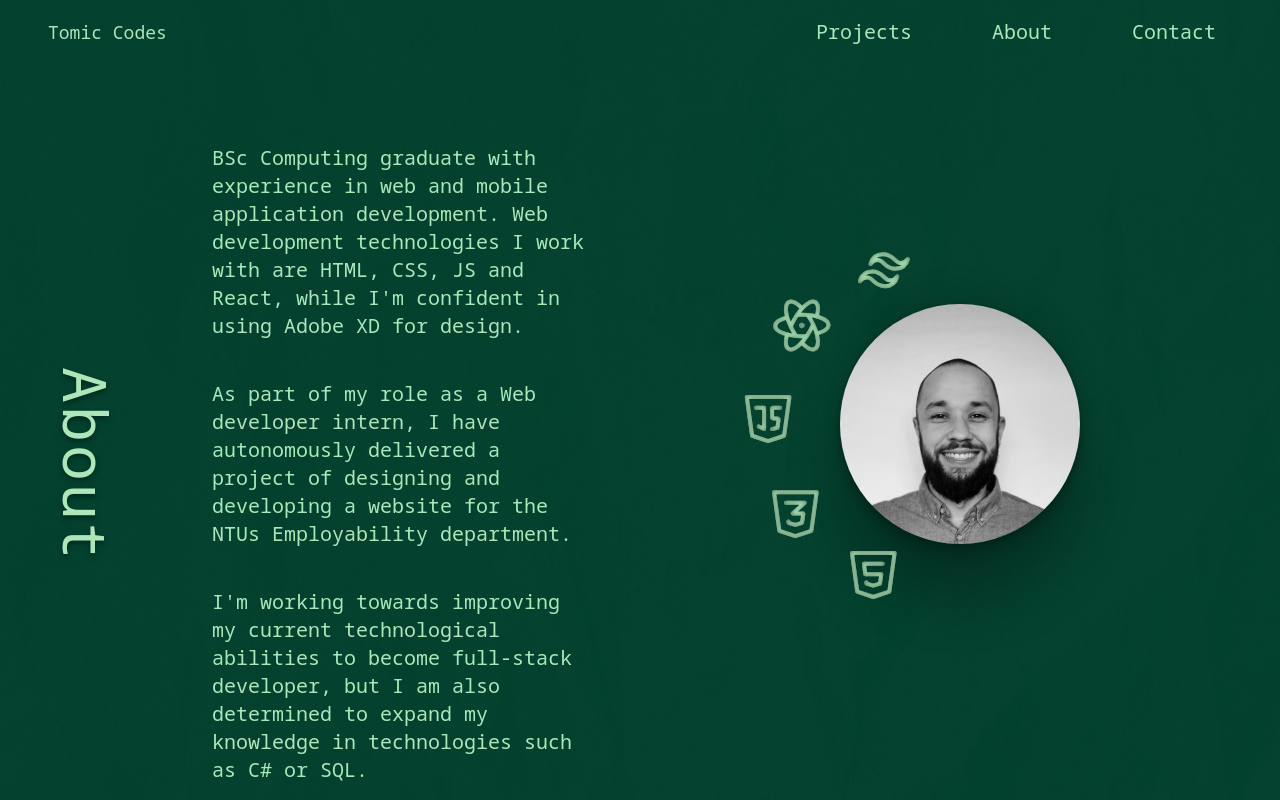
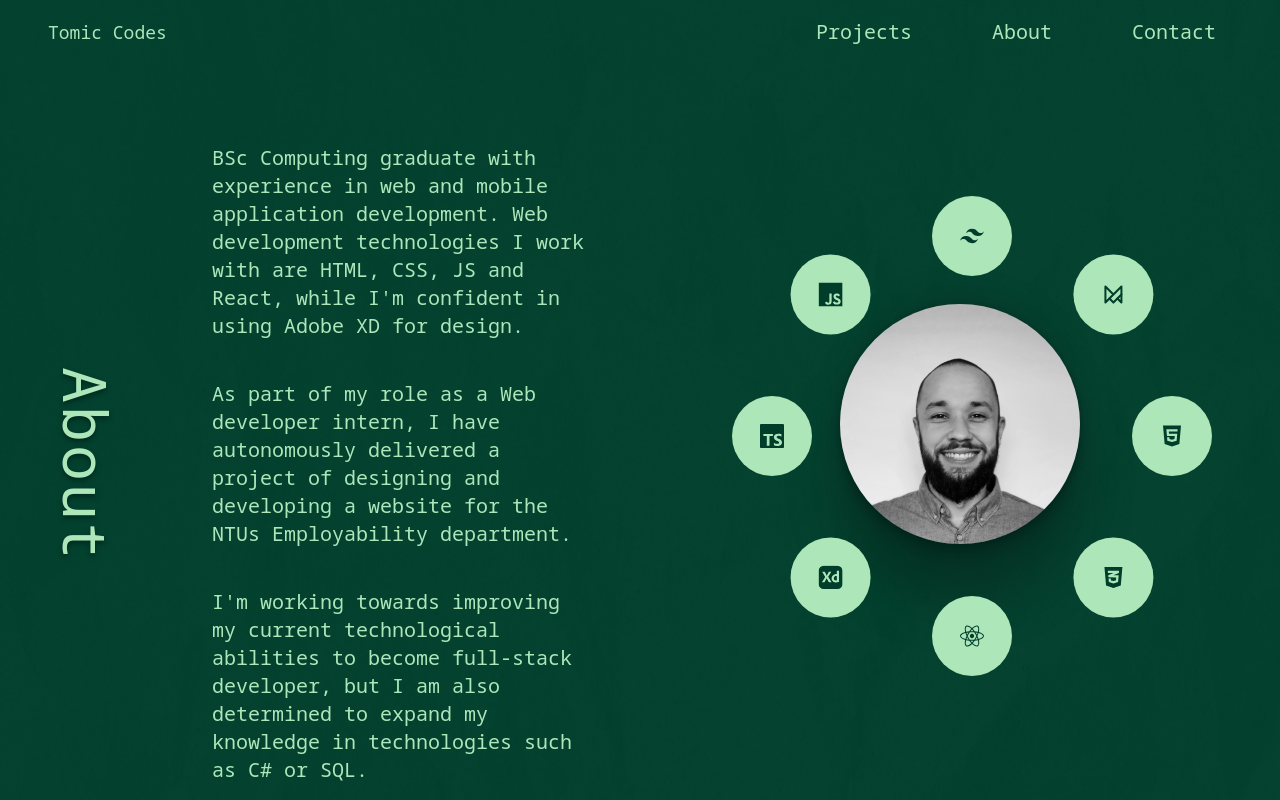
Before and after one commit to Tomato25/tomato_portfolio, a Next.js app: page /about in a window 1280 px wide. Built offline with nearby package versions, Linux system fonts and the light colour scheme.

Commit message:
about redesign

```diff
--- a/app/about/aboutAnimations.tsx
+++ b/app/about/aboutAnimations.tsx
@@ -14,7 +14,7 @@ export const sectionContainerVariants = {
   visible: {
     opacity: 1,
     transition: {
-      delay: 1.5,
+      delay: 0.8,
       staggerChildren: 0.5,
     },
   },
--- a/app/about/components/Education.tsx
+++ b/app/about/components/Education.tsx
@@ -15,7 +15,6 @@ import {
   ulVariants,
   sectionContainerVariants,
 } from "../aboutAnimations";
-import { techVariants } from "../../animations/svgAnimations";
 import { Education } from "@/public/aboutContent";
 
 export default function EducationComponent() {
--- /dev/null
+++ b/app/about/components/IconCircle.jsx
@@ -0,0 +1,42 @@
+import profileImg from "public/Images/profileImg.jpg";
+import {faHeart, faStar, faBell, faEnvelope} from "react-icons/fa"
+import { FontAwesomeIcon } from '@fontawesome/react-fontawesome';
+
+
+const CircleIcons = () => {
+    const icons = [faHeart, faStar, faBell, faEnvelope];
+
+    const renderIcons = () => {
+      const totalIcons = icons.length;
+      const angle = 360 / totalIcons;
+
+      return icons.map((icon, index) => {
+        const rotation = angle * index;
+        const iconStyle = {
+          transform: `rotate(${rotation}deg)`,
+        };
+
+        return (
+          <div
+            className="circle-icon absolute top-1/2 left-1/2 transform -translate-x-1/2 -translate-y-1/2"
+            style={iconStyle}
+            key={index}
+          >
+            <FontAwesomeIcon icon={icon} />
+          </div>
+        );
+      });
+    };
+
+    return (
+      <div className="circle-icons-container relative flex flex-col items-center justify-center">
+        <div className="circle-icons-image absolute z-10 flex items-center justify-center w-40 h-40 rounded-full overflow-hidden">
+          <img src={profileImg} alt="Circle" className="w-full h-full object-cover" />
+        </div>
+        <div className="circle-icons relative w-40 h-40">{renderIcons()}</div>
+      </div>
+    );
+  };
+
+
+  export default CircleIcons;
--- a/app/about/components/ProfileCircle.jsx
+++ b/app/about/components/ProfileCircle.jsx
@@ -2,134 +2,119 @@ import React from "react";
 import "./ProfileCircle.scss";
 import profileImg from "public/Images/profileImg.jpg";
 import Image from "next/image";
-
+import { motion } from "framer-motion";
+import { FaHtml5, FaCss3Alt, FaReact  } from "react-icons/fa";
+import {SiAdobexd, SiTypescript, SiJavascript, SiTailwindcss} from "react-icons/si";
+import {TbBrandFramerMotion} from "react-icons/tb"
 function ProfileCircle() {
   return (
     <div>
       <div className="profileImgContainer">
         <ul className="circle-container">
           <li>
-            <svg
-              xmlns="http://www.w3.org/2000/svg"
-              class="icon icon-tabler icon-tabler-brand-html5"
-              viewBox="0 0 24 24"
-              stroke-width="1.5"
-              stroke="#ADE6B9"
-              fill="none"
-              stroke-linecap="round"
-              stroke-linejoin="round"
-            >
-              <g filter="url(#myfilters)">
-                <path stroke="none" d="M0 0h24v24H0z" fill="none" />
-                <path d="M20 4l-2 14.5l-6 2l-6 -2l-2 -14.5z" />
-                <path d="M15.5 8h-7l.5 4h6l-.5 3.5l-2.5 .75l-2.5 -.75l-.1 -.5" />
-              </g>
-            </svg>
+          <motion.div
+                    whileHover={{
+                      rotate: 360,
+                      scale: 1.1,
+                      transition: { duration: 0.8, type: "spring" },
+                    }}
+                    whileTap={{ rotate: -20, scale: 0.8 }}
+                    className="h-14 w-14 xl:h-20 xl:w-20 text-2xl  :text-4xl flex items-center justify-center rounded-full bg-lightGreen text-green "
+                  >
+                    < FaHtml5 />
+                  </motion.div>
           </li>
           <li>
-            <svg
-              xmlns="http://www.w3.org/2000/svg"
-              class="icon icon-tabler icon-tabler-brand-css3"
-              viewBox="0 0 24 24"
-              stroke-width="1.5"
-              stroke="#ADE6B9"
-              fill="none"
-              stroke-linecap="round"
-              stroke-linejoin="round"
-            >
-              <filter id="myfilters">
-                <feOffset dx="0" dy="0" />
-
-                <feGaussianBlur stdDeviation="1" result="offset-blur" />
-
-                <feComposite
-                  operator="out"
-                  in="SourceGraphic"
-                  in2="offset-blur"
-                  result="inverse"
-                />
-
-                <feFlood
-                  flood-color="black"
-                  flood-opacity=".95"
-                  result="color"
-                />
-                <feComposite
-                  operator="in"
-                  in="color"
-                  in2="inverse"
-                  result="shadow"
-                />
-
-                <feComposite operator="over" in="shadow" in2="SourceGraphic" />
-              </filter>
-              <g filter="url(#myfilters)">
-                <path stroke="none" d="M0 0h24v24H0z" fill="none" />
-                <path d="M20 4l-2 14.5l-6 2l-6 -2l-2 -14.5z" />
-                <path d="M8.5 8h7l-4.5 4h4l-.5 3.5l-2.5 .75l-2.5 -.75l-.1 -.5" />
-              </g>
-            </svg>
+          <motion.div
+                    whileHover={{
+                      rotate: 360,
+                      scale: 1.1,
+                      transition: { duration: 0.8, type: "spring" },
+                    }}
+                    whileTap={{ rotate: -20, scale: 0.8 }}
+                    className="h-14 w-14 xl:h-20 xl:w-20 text-2xl  :text-4xl flex items-center justify-center rounded-full bg-lightGreen text-green "
+                  >
+                    <FaCss3Alt />
+                  </motion.div>
           </li>
           <li>
-            <svg
-              xmlns="http://www.w3.org/2000/svg"
-              class="icon icon-tabler icon-tabler-brand-javascript"
-              viewBox="0 0 24 24"
-              stroke-width="1.5"
-              stroke="#ADE6B9"
-              fill="none"
-              stroke-linecap="round"
-              stroke-linejoin="round"
-            >
-              <g filter="url(#myfilters)">
-                <path stroke="none" d="M0 0h24v24H0z" fill="none" />
-                <path d="M20 4l-2 14.5l-6 2l-6 -2l-2 -14.5z" />
-                <path d="M7.5 8h3v8l-2 -1" />
-                <path d="M16.5 8h-2.5a0.5 .5 0 0 0 -.5 .5v3a0.5 .5 0 0 0 .5 .5h1.423a0.5 .5 0 0 1 .495 .57l-.418 2.93l-2 .5" />
-              </g>
-            </svg>
+          <motion.div
+                    whileHover={{
+                      rotate: 360,
+                      scale: 1.1,
+                      transition: { duration: 0.8, type: "spring" },
+                    }}
+                    whileTap={{ rotate: -20, scale: 0.8 }}
+                    className="h-14 w-14 xl:h-20 xl:w-20 text-2xl  :text-4xl flex items-center justify-center rounded-full bg-lightGreen text-green "
+                  >
+                    <FaReact />
+                  </motion.div>
           </li>
           <li>
-            <svg
-              xmlns="http://www.w3.org/2000/svg"
-              class="icon icon-tabler icon-tabler-brand-react-native"
-              viewBox="0 0 24 24"
-              stroke-width="1.5"
-              stroke="#ADE6B9"
-              fill="none"
-              stroke-linecap="round"
-              stroke-linejoin="round"
-            >
-              <g filter="url(#myfilters)">
-                <path stroke="none" d="M0 0h24v24H0z" fill="none" />
-                <path d="M6.357 9c-2.637 .68 -4.357 1.845 -4.357 3.175c0 2.107 4.405 3.825 9.85 3.825c.74 0 1.26 -.039 1.95 -.097" />
-                <path d="M9.837 15.9c-.413 -.596 -.806 -1.133 -1.18 -1.8c-2.751 -4.9 -3.488 -9.77 -1.63 -10.873c1.15 -.697 3.047 .253 4.974 2.254" />
-                <path d="M6.429 15.387c-.702 2.688 -.56 4.716 .56 5.395c1.783 1.08 5.387 -1.958 8.043 -6.804c.36 -.67 .683 -1.329 .968 -1.978" />
-                <path d="M12 18.52c1.928 2 3.817 2.95 4.978 2.253c1.85 -1.102 1.121 -5.972 -1.633 -10.873c-.384 -.677 -.777 -1.204 -1.18 -1.8" />
-                <path d="M17.66 15c2.612 -.687 4.34 -1.85 4.34 -3.176c0 -2.11 -4.408 -3.824 -9.845 -3.824c-.747 0 -1.266 .029 -1.955 .087" />
-                <path d="M8 12c.285 -.66 .607 -1.308 .968 -1.978c2.647 -4.844 6.253 -7.89 8.046 -6.801c1.11 .679 1.262 2.706 .56 5.393" />
-                <path d="M12.26 12.015h-.01c-.01 .13 -.12 .24 -.26 .24a0.263 .263 0 0 1 -.25 -.26c0 -.14 .11 -.25 .24 -.25h-.01c.13 -.01 .25 .11 .25 .24" />
-              </g>
-            </svg>
+          <motion.div
+                    whileHover={{
+                      rotate: 360,
+                      scale: 1.1,
+                      transition: { duration: 0.8, type: "spring" },
+                    }}
+                    whileTap={{ rotate: -20, scale: 0.8 }}
+                    className="h-14 w-14 xl:h-20 xl:w-20 text-2xl  :text-4xl flex items-center justify-center rounded-full bg-lightGreen text-green "
+                  >
+                    <SiAdobexd />
+                  </motion.div>
           </li>
           <li>
-            <svg
-              xmlns="http://www.w3.org/2000/svg"
-              class="icon icon-tabler icon-tabler-brand-tailwind"
-              viewBox="0 0 24 24"
-              stroke-width="1.5"
-              stroke="#ADE6B9"
-              fill="none"
-              stroke-linecap="round"
-              stroke-linejoin="round"
-            >
-              <g filter="url(#myfilters)">
-              <path stroke="none" d="M0 0h24v24H0z" fill="none" />
-              <path d="M11.667 6c-2.49 0 -4.044 1.222 -4.667 3.667c.933 -1.223 2.023 -1.68 3.267 -1.375c.71 .174 1.217 .68 1.778 1.24c.916 .912 2 1.968 4.288 1.968c2.49 0 4.044 -1.222 4.667 -3.667c-.933 1.223 -2.023 1.68 -3.267 1.375c-.71 -.174 -1.217 -.68 -1.778 -1.24c-.916 -.912 -1.975 -1.968 -4.288 -1.968zm-4 6.5c-2.49 0 -4.044 1.222 -4.667 3.667c.933 -1.223 2.023 -1.68 3.267 -1.375c.71 .174 1.217 .68 1.778 1.24c.916 .912 1.975 1.968 4.288 1.968c2.49 0 4.044 -1.222 4.667 -3.667c-.933 1.223 -2.023 1.68 -3.267 1.375c-.71 -.174 -1.217 -.68 -1.778 -1.24c-.916 -.912 -1.975 -1.968 -4.288 -1.968z" />
-</g>
-            </svg>
+          <motion.div
+                    whileHover={{
+                      rotate: 360,
+                      scale: 1.1,
+                      transition: { duration: 0.8, type: "spring" },
+                    }}
+                    whileTap={{ rotate: -20, scale: 0.8 }}
+                    className="h-14 w-14 xl:h-20 xl:w-20 text-2xl  :text-4xl flex items-center justify-center rounded-full bg-lightGreen text-green "
+                  >
+                    <SiTypescript />
+                  </motion.div>
           </li>
-
+          <li>
+          <motion.div
+                    whileHover={{
+                      rotate: 360,
+                      scale: 1.1,
+                      transition: { duration: 0.8, type: "spring" },
+                    }}
+                    whileTap={{ rotate: -20, scale: 0.8 }}
+                    className="h-14 w-14 xl:h-20 xl:w-20 text-2xl  :text-4xl flex items-center justify-center rounded-full bg-lightGreen text-green "
+                  >
+                    <SiJavascript />
+                  </motion.div>
+          </li>
+          <li>
+          <motion.div
+                    whileHover={{
+                      rotate: 360,
+                      scale: 1.1,
+                      transition: { duration: 0.8, type: "spring" },
+                    }}
+                    whileTap={{ rotate: -20, scale: 0.8 }}
+                    className="h-14 w-14 xl:h-20 xl:w-20 text-2xl  :text-4xl flex items-center justify-center rounded-full bg-lightGreen text-green "
+                  >
+                    <SiTailwindcss />
+                  </motion.div>
+          </li>
+          <li>
+          <motion.div
+                    whileHover={{
+                      rotate: 360,
+                      scale: 1.1,
+                      transition: { duration: 0.8, type: "spring" },
+                    }}
+                    whileTap={{ rotate: -20, scale: 0.8 }}
+                    className="h-14 w-14 xl:h-20 xl:w-20 text-2xl  :text-4xl flex items-center justify-center rounded-full bg-lightGreen text-green "
+                  >
+                    <TbBrandFramerMotion />
+                  </motion.div>
+          </li>
         </ul>
 
         <Image className="profileImg" src={profileImg} />
--- a/app/about/components/ProfileCircle.scss
+++ b/app/about/components/ProfileCircle.scss
@@ -10,14 +10,14 @@
   > * {
     display: block;
     position: absolute;
-    top:  40%;
-    left: 30%;
+    top:  51%;
+    left: 51%;
     width:  $item-size;
     height: $item-size;
-    margin: -0;
+    margin: -($item-size / 2);
 
-    $angle: (180 / $item-count);
-    $rot: 110;
+    $angle: (360 / $item-count);
+    $rot: 0;
 
     @for $i from 1 through $item-count {
       &:nth-of-type(#{$i}) {
@@ -33,7 +33,7 @@
 }
 
 .circle-container {
-  @include on-circle($item-count:5, $circle-size: 35em, $item-size: 5rem);
+  @include on-circle($item-count: 8, $circle-size: 34em, $item-size: 6em);
   position:absolute;
 
 }
@@ -65,41 +65,27 @@
 
 
 .circle-container {
-  @include on-circle($item-count:5, $circle-size: 20em, $item-size: 4rem);
+  @include on-circle($item-count:8, $circle-size: 25em, $item-size: 4rem);
   position:absolute;
 
 }
 
-@mixin on-circle($item-count, $circle-size, $item-size) {
-  position: relative;
-  width:  $circle-size;
-  height: $circle-size;
-  padding: 0;
-  border-radius: 50%;
-  list-style: none;
+}
 
-  > * {
-    display: block;
-    position: absolute;
-    top:  40%;
-    left: 30%;
-    width:  $item-size;
-    height: $item-size;
-    margin: -0;
 
-    $angle: (180 / $item-count);
-    $rot: 110;
 
-    @for $i from 1 through $item-count {
-      &:nth-of-type(#{$i}) {
-        transform:
-          rotate($rot * 1deg)
-          translate($circle-size / 2)
-          rotate($rot * -1deg);
-      }
+@media screen and (max-width: 450px) {
 
-      $rot: $rot + $angle;
+  .profileImg {
+    height: 25vh;
+    width: 25vh;
     }
+
+
+  .circle-container {
+    @include on-circle($item-count:8, $circle-size: 20em, $item-size: 4rem);
+    position:absolute;
+
   }
-}
-}
+
+  }
--- a/app/about/components/landingComponent.tsx
+++ b/app/about/components/landingComponent.tsx
@@ -1,6 +1,7 @@
 import React from "react";
 import { AnimatePresence, motion } from "framer-motion";
 import ProfileCircle from "../components/ProfileCircle";
+import IconCircle from "../components/IconCircle";
 
 import {
   paraVariants,
@@ -49,11 +50,14 @@ export default function LandingComponent() {
         <motion.div
           initial={{ opacity: 0 }}
           animate={{ opacity: 1, transition: { duration: 1.5 } }}
-          className="flex flex-col ml-10 md:mx-auto justify-start my-40 md:w-1/2 w-screen"
+          className="flex flex-col md:mx-auto justify-start my-20 md:my-40 md:w-1/2 w-screen"
         >
-          <ProfileCircle />
+          <ProfileCircle/>
         </motion.div>
+
+
       </div>
+
     </AnimatePresence>
   );
 }
--- a/app/components/ImageGrid.tsx
+++ b/app/components/ImageGrid.tsx
@@ -92,7 +92,7 @@ export default function SSRMasonry(props: Props) {
         </svg>
       </motion.button>
       <Masonry
-        columns={2}
+        columns={{sm:1, md:2}}
         spacing={3}
         defaultHeight={700}
         defaultColumns={3}
```
Also changed, not shown: app/about/layout.tsx (+8 -13 lines), app/contact/page.tsx (+61 -29 lines), app/page.tsx (+19 -14 lines).
